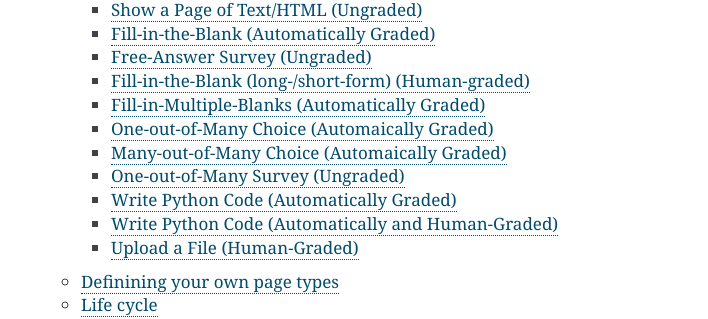
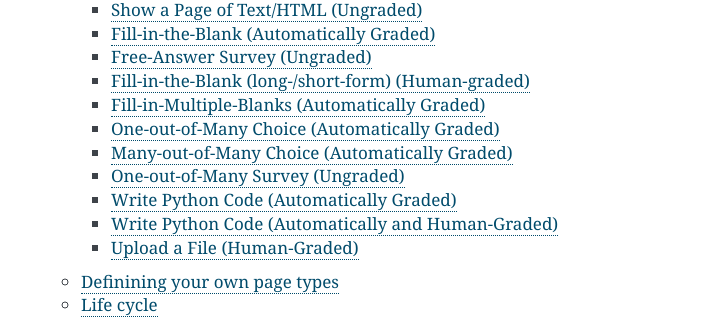
Before and after one commit to inducer/relate, a Sphinx documentation site: the page built from doc/index.rst, in a window 1280 px wide and 900 px high, scrolled down 2612 px. Shown: the part 143-462 px from the top of the window, without its empty margins (399-1107 px from the left). Built offline with Sphinx 7.4.7, drawn with Linux system fonts in a browser that asks for light colours.

Commit message:
Fix doc typo

```diff
--- a/doc/flow.rst
+++ b/doc/flow.rst
@@ -690,11 +690,11 @@
 ^^^^^^^^^^^^^^^^^^^^^^^^^^^^^^^^^^^^^^^^^^^^^^
 .. autoclass:: InlineMultiQuestion()
 
-One-out-of-Many Choice (Automaically Graded)
+One-out-of-Many Choice (Automatically Graded)
 ^^^^^^^^^^^^^^^^^^^^^^^^^^^^^^^^^^^^^^^^^^^^
 .. autoclass:: ChoiceQuestion()
 
-Many-out-of-Many Choice (Automaically Graded)
+Many-out-of-Many Choice (Automatically Graded)
 ^^^^^^^^^^^^^^^^^^^^^^^^^^^^^^^^^^^^^^^^^^^^^
 .. autoclass:: MultipleChoiceQuestion()
 
```
